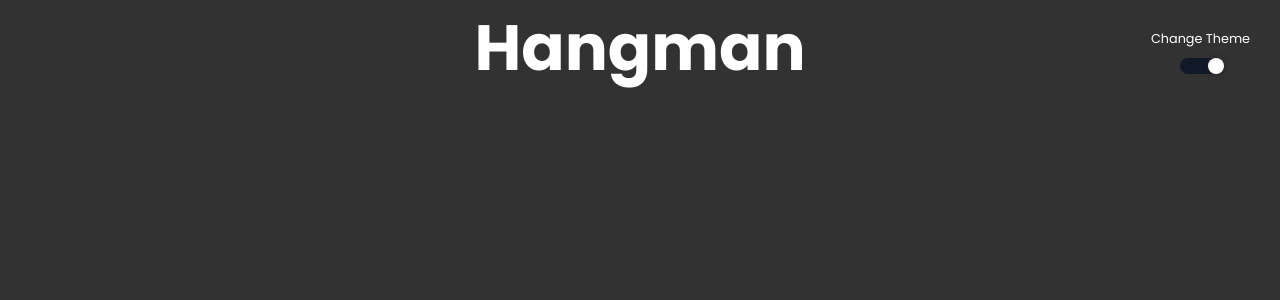
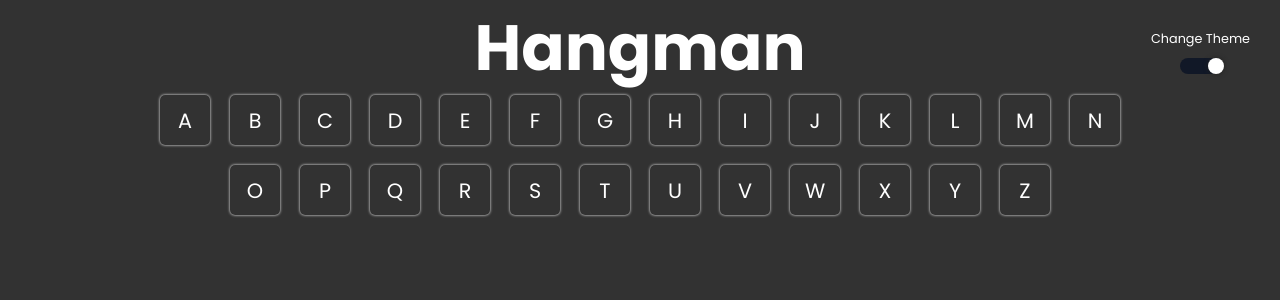
Before and after one commit to kyuba4/Hangman-Game-VueJS, a Vue app: page /#/ in a window 1280 px wide. Shown: the top 300 px of the page. Built offline with nearby package versions, Linux system fonts and the light colour scheme.

Commit message:
Keyboard added

```diff
--- a/src/components/Keyboard.vue
+++ b/src/components/Keyboard.vue
@@ -1,5 +1,18 @@
 <template>
-   <div></div>
+   <div class="keyboard">
+      <button
+         class="button"
+         v-for="(button, index) in buttons"
+         :key="index"
+         :id="button"
+         @click="
+            $emit('btnClicked', button);
+            disableButton(button);
+         "
+      >
+         {{ button }}
+      </button>
+   </div>
 </template>
 
 <script>
@@ -8,13 +21,17 @@ export default {
    data() {
       return {
          letters: "abcdefghijklmnopqrstuvwxyz",
+         buttons: [],
       };
    },
    methods: {
       renderKeyboard() {
          this.letters.split("").forEach((letter) => {
-            console.log(letter);
+            this.buttons += letter;
          });
+      },
+      disableButton(letter) {
+         document.getElementById(letter).disabled = true;
       },
    },
    created() {
@@ -24,4 +41,42 @@ export default {
 </script>
 
 <style lang="scss">
+.keyboard {
+   display: flex;
+   gap: 20px;
+   justify-content: center;
+   align-items: center;
+   flex-wrap: wrap;
+   max-width: 1000px;
+   margin: 0 auto;
+
+   .button {
+      text-align: center;
+      padding: 8px 15px;
+      width: 50px;
+      height: 50px;
+      font-size: 1.3rem;
+      border-radius: 5px;
+      border: 0;
+      outline: 0;
+      background: transparent;
+      cursor: pointer;
+      box-shadow: 0 0 3px 0 var(--text-color);
+      color: var(--text-color);
+      transition: all 300ms;
+      text-transform: uppercase;
+
+      &:hover {
+         transform: scale(0.95);
+      }
+
+      &:disabled {
+         background: var(--text-color);
+         color: var(--bg-color);
+         pointer-events: none;
+         transform-origin: center;
+         transform: scale(0.9) rotateY(360deg);
+      }
+   }
+}
 </style>
--- a/src/views/Home.vue
+++ b/src/views/Home.vue
@@ -4,7 +4,7 @@
       <div class="switch-wrap">
          <ThemeSwitcher />
       </div>
-      <Keyboard />
+      <Keyboard @btnClicked="btnClicked" />
    </div>
 </template>
 
@@ -18,7 +18,11 @@ export default {
       ThemeSwitcher,
       Keyboard,
    },
-   methods: {},
+   methods: {
+      btnClicked(letter) {
+         console.log(letter);
+      },
+   },
 };
 </script>
 <style lang="scss" scoped>
```
